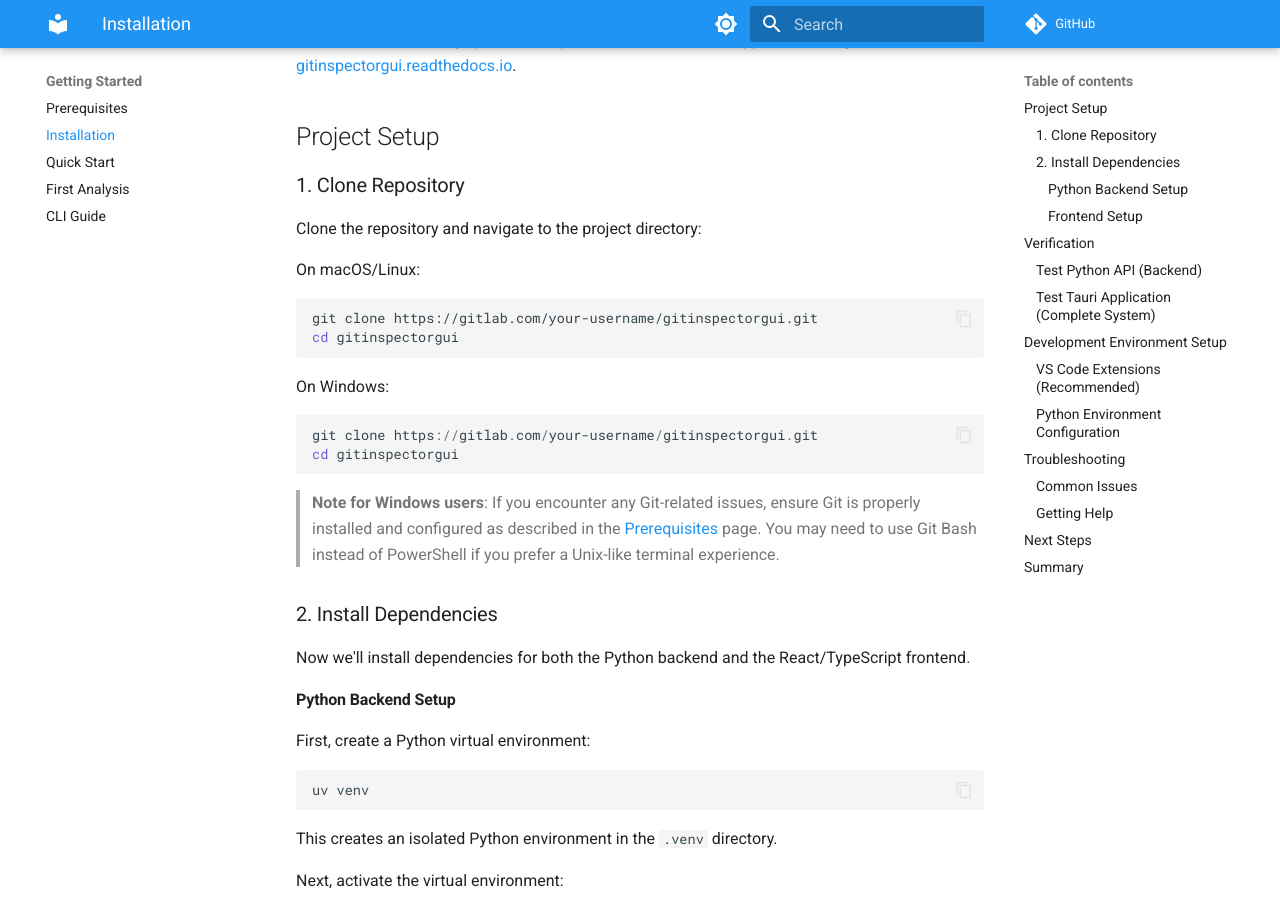
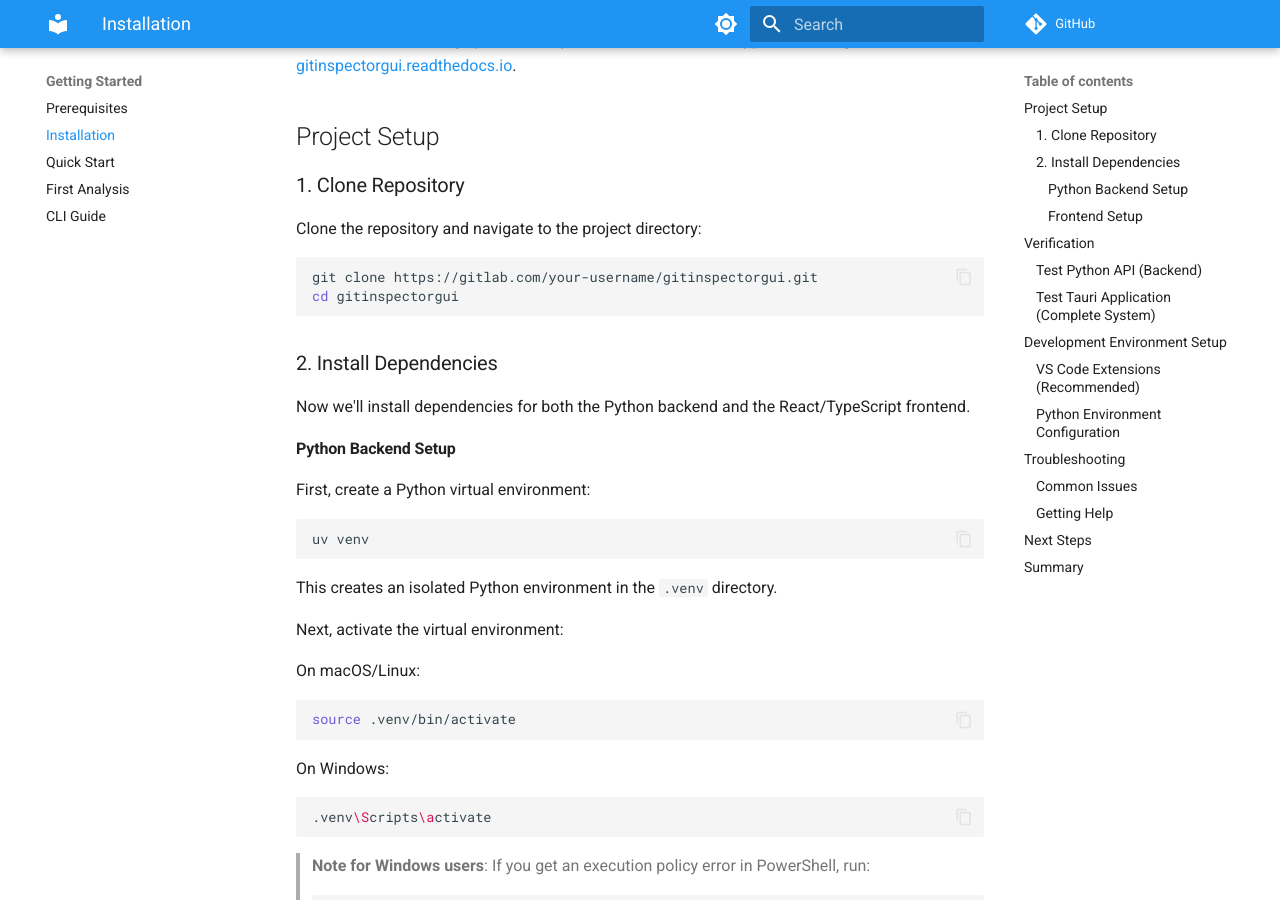
Before and after one commit to boost-edu-tools/gitinspectorgui, an MkDocs documentation site: the page built from docs/getting-started/02-installation.md, in a window 1280 px wide and 900 px high, scrolled down 309 px. Built offline with MkDocs 1.6.1 and Material for MkDocs 9.7.7, drawn with Linux system fonts in a browser that asks for light colours; comment, search, counter and statistics services are not loaded.

Commit message:
docs: improve installation and package management docs
- describe cloning in installation doc as platform independent
- Enhance uv description in python-package-management.md to highlight multiple benefits

````diff
--- a/docs/getting-started/02-installation.md
+++ b/docs/getting-started/02-installation.md
@@ -12,21 +12,10 @@ Set up the GitInspectorGUI development environment after installing prerequisite
 
 Clone the repository and navigate to the project directory:
 
-On macOS/Linux:
-
 ```bash
 git clone https://gitlab.com/your-username/gitinspectorgui.git
 cd gitinspectorgui
 ```
-
-On Windows:
-
-```powershell
-git clone https://gitlab.com/your-username/gitinspectorgui.git
-cd gitinspectorgui
-```
-
-> **Note for Windows users**: If you encounter any Git-related issues, ensure Git is properly installed and configured as described in the [Prerequisites](01-prerequisites.md) page. You may need to use Git Bash instead of PowerShell if you prefer a Unix-like terminal experience.
 
 ### 2. Install Dependencies
 
````
Also changed, not shown: docs/development/python-package-management.md (+1 -1 lines).
